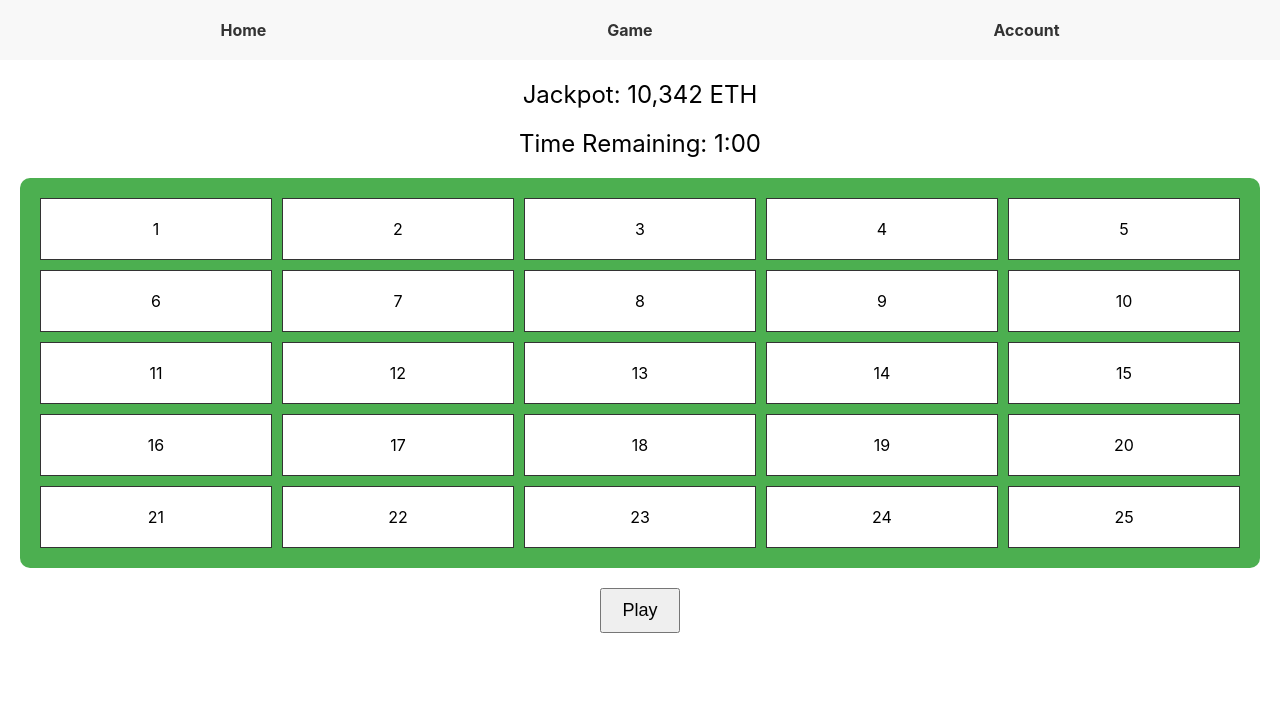
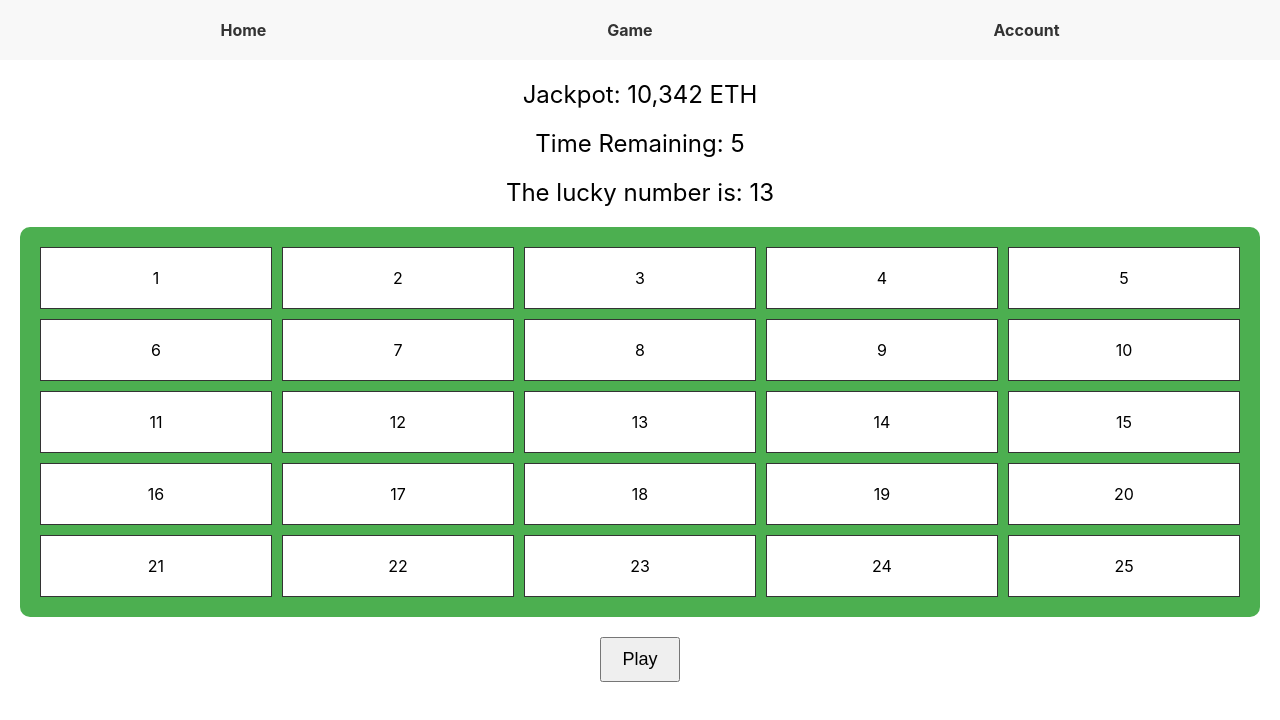
Before and after one commit to enoren111/jackpot_blockchain, a React (Create React App) app in the folder frontend/: page /game in a window 1280 px wide. Shown: the top 720 px of the page. Built offline with nearby package versions, Linux system fonts and the light colour scheme.

Commit message:
Add the function that a number can generate after the countdown of the time.

```diff
--- a/frontend/src/GamePage.js
+++ b/frontend/src/GamePage.js
@@ -1,4 +1,4 @@
-import React, { useState } from 'react';
+import React, { useState,useEffect } from 'react';
 import styled from 'styled-components';
 import { Link } from 'react-router-dom';
 
@@ -39,6 +39,11 @@ const TimerDisplay = styled.div`
   margin-bottom: 20px;
 `;
 
+const NumberDisplay = styled.div`
+  font-size: 24px;
+  margin-bottom: 20px;
+`;
+
 const NumberTable = styled.div`
   display: grid;
   grid-template-columns: repeat(5, 1fr);
@@ -68,8 +73,8 @@ const PlayButton = styled.button`
 // GamePage component
 const GamePage = () => {
   const [selectedNumber, setSelectedNumber] = useState(null);
-  const [timer, setTimer] = useState('1:00');
-  const [luckyNumber, setLuckyNumber] = useState(null);
+  const [timer, setTimer] = useState(10);
+  const [luckyNumber, setLuckyNumber] = useState(() => generateLuckyNumber());;
   const [jackpotAmount, setJackpotAmount] = useState('10,342 ETH');
 
   // Placeholder functions for game logic (to be implemented)
@@ -81,6 +86,24 @@ const GamePage = () => {
     // Game start logic here
   };
 
+  function generateLuckyNumber(){
+    return Math.floor(Math.random() * 25) + 1;
+  }
+
+  useEffect(() => {
+    if (timer === 0) {
+      setLuckyNumber(generateLuckyNumber());
+      setTimer(10);
+      return;
+    }
+
+    const timerId = setTimeout(() => {
+      setTimer(timer - 1);
+    }, 1000);
+
+    return () => clearTimeout(timerId);
+  }, [timer]);
+
   return (
     <>
       <Navbar>
@@ -91,6 +114,7 @@ const GamePage = () => {
       <GameContainer>
         <JackpotDisplay>Jackpot: {jackpotAmount}</JackpotDisplay>
         <TimerDisplay>Time Remaining: {timer}</TimerDisplay>
+        <NumberDisplay>The lucky number is: {luckyNumber}</NumberDisplay>
         <NumberTable>
           {Array.from({ length: 25 }, (_, i) => i + 1).map((number) => (
             <NumberCell key={number} onClick={() => handleNumberClick(number)}>
@@ -99,7 +123,7 @@ const GamePage = () => {
           ))}
         </NumberTable>
         <PlayButton onClick={handlePlayClick}>Play</PlayButton>
-        {luckyNumber && <div>Lucky Number: {luckyNumber}</div>}
+        {/* {luckyNumber && <div>Lucky Number: {luckyNumber}</div>} */}
       </GameContainer>
     </>
   );
```
